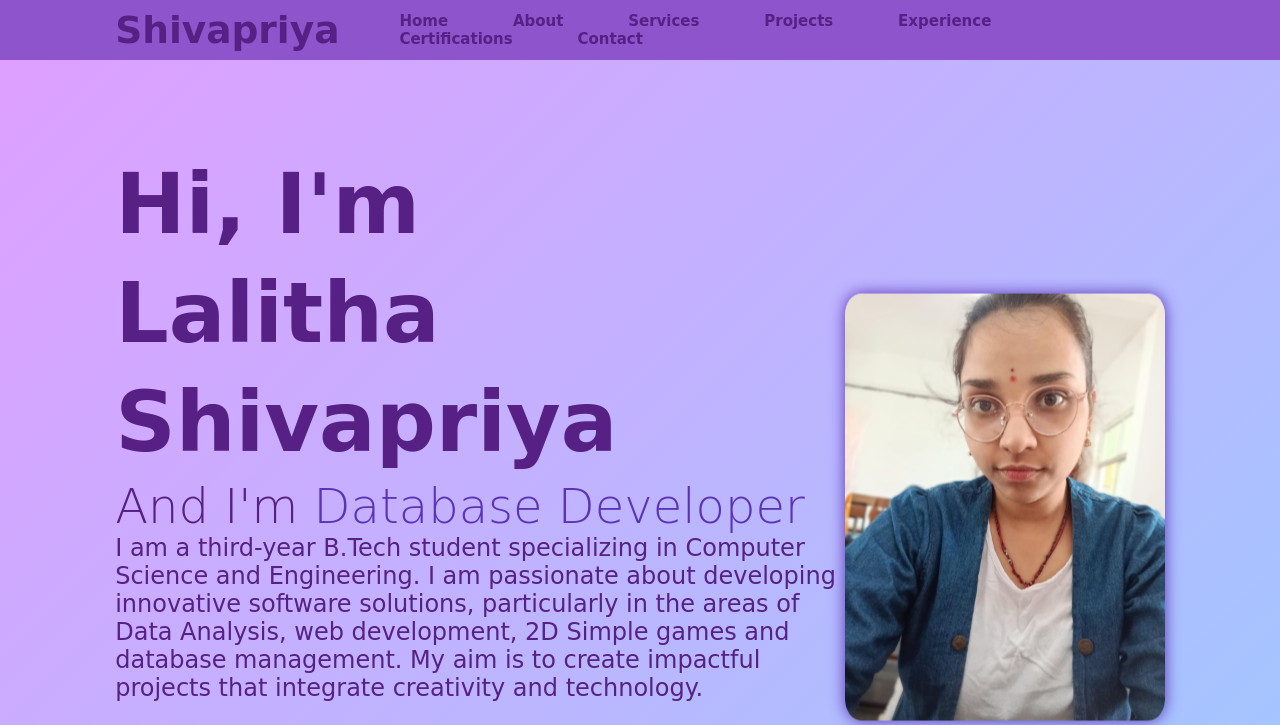
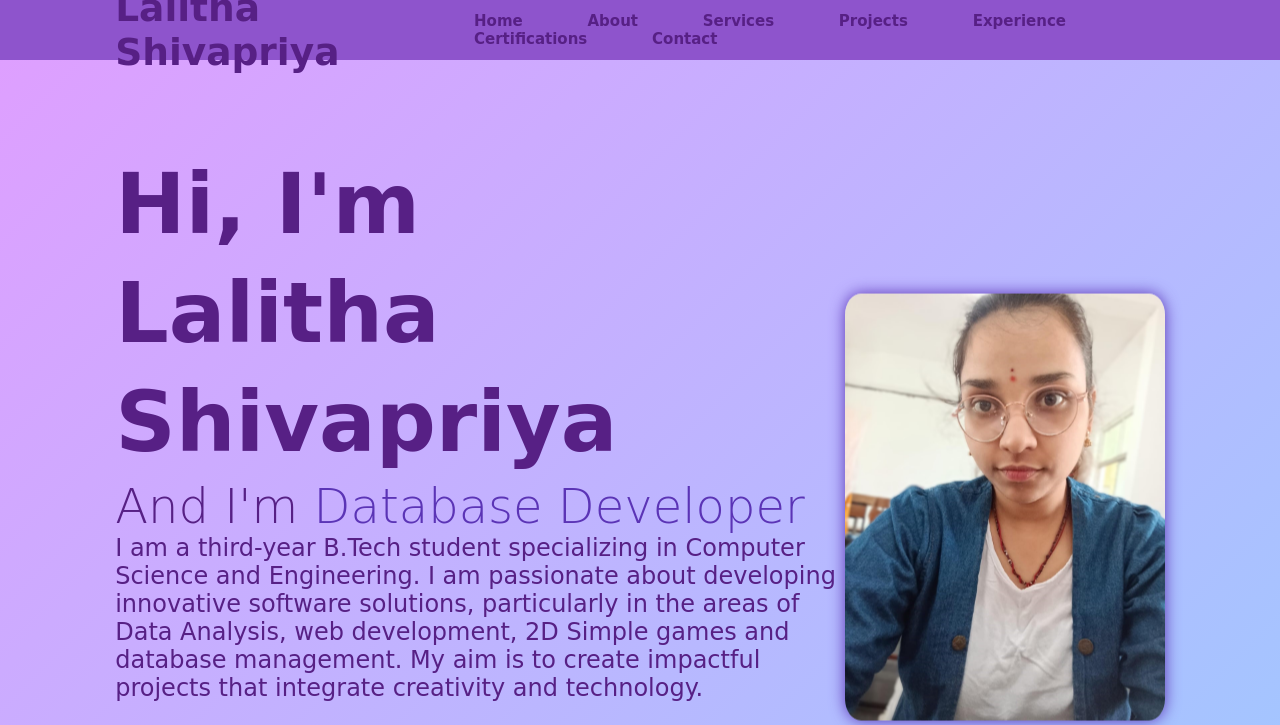
Before and after one commit to Lalithashivapriya/Portfolio, a plain HTML site: page index.html in a window 1280 px wide. Shown: the top 725 px of the page. Drawn offline with nearby package versions, Linux system fonts and the light colour scheme; a web font is replaced by a local one.

Commit message:
Update index.html

```diff
--- a/index.html
+++ b/index.html
@@ -11,7 +11,7 @@
 <body>
     <header class="header">
 
-        <a ref="#" class="logo">Shivapriya</a>
+        <a ref="#" class="logo">Lalitha Shivapriya</a>
 
         <i class="fa-solid fa-bars" id="menu-icon"></i>
 
```
